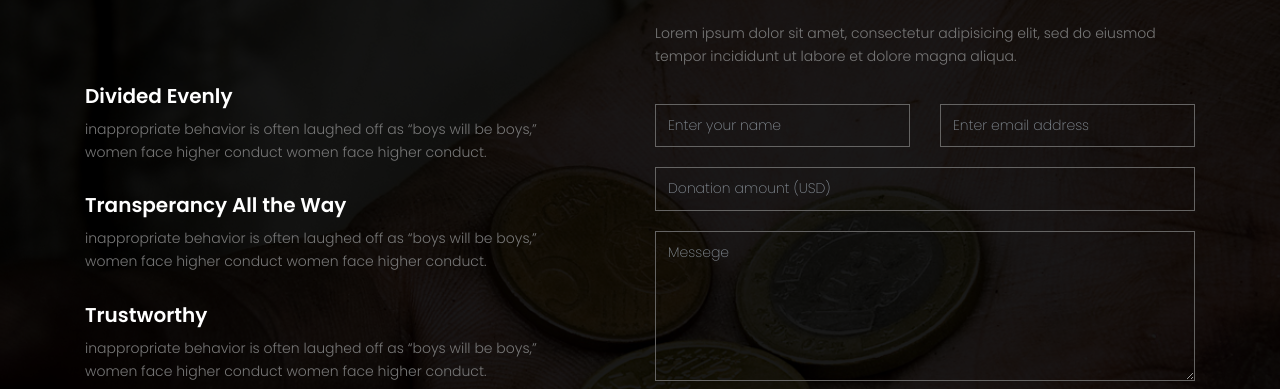
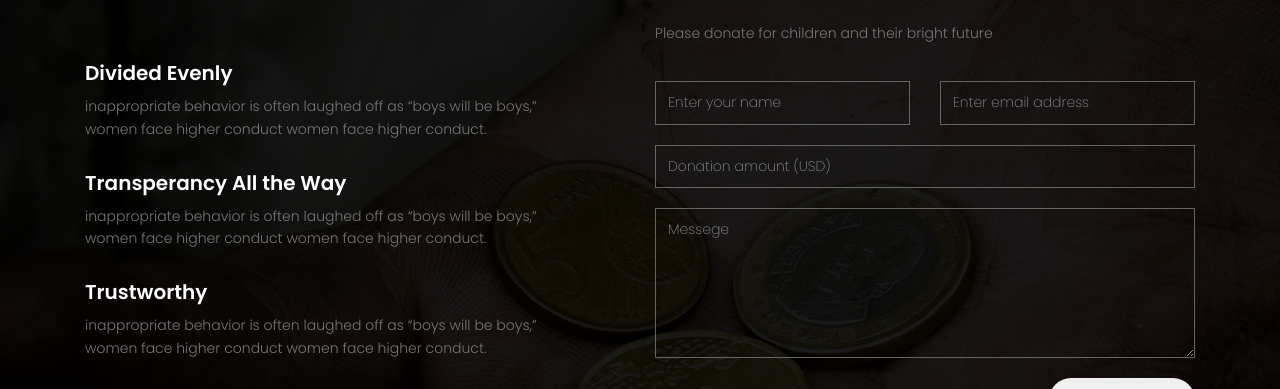
Before and after one commit to Akshay2903/Donation-Website, a plain HTML site: page index.html in a window 1280 px wide. Shown: the part 1370-1759 px from the top of the page. Drawn offline with nearby package versions, Linux system fonts and the light colour scheme; files whose address does not match are found by name; a web font is replaced by a local one.

Commit message:
Update index.html

```diff
--- a/index.html
+++ b/index.html
@@ -113,7 +113,7 @@
 						<div class="col-lg-6 col-sm-12 header-text">
 							<h1>Donate Now</h1>
 							<p>
-								Lorem ipsum dolor sit amet, consectetur adipisicing elit, sed do eiusmod <br> tempor incididunt ut labore  et dolore magna aliqua.
+								Please donate for children and their bright future
 							</p>
 						</div>
 					</div>
```
